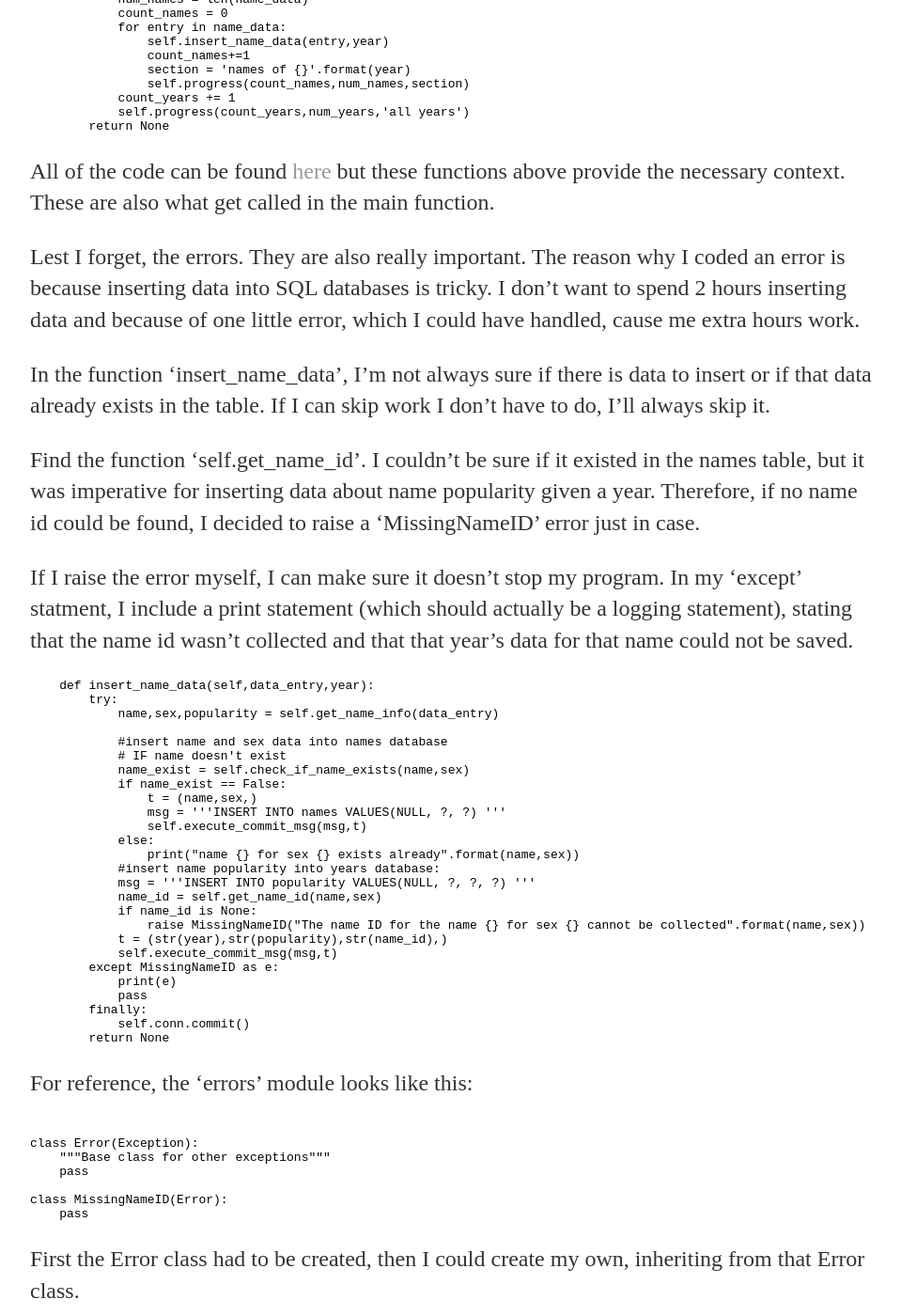
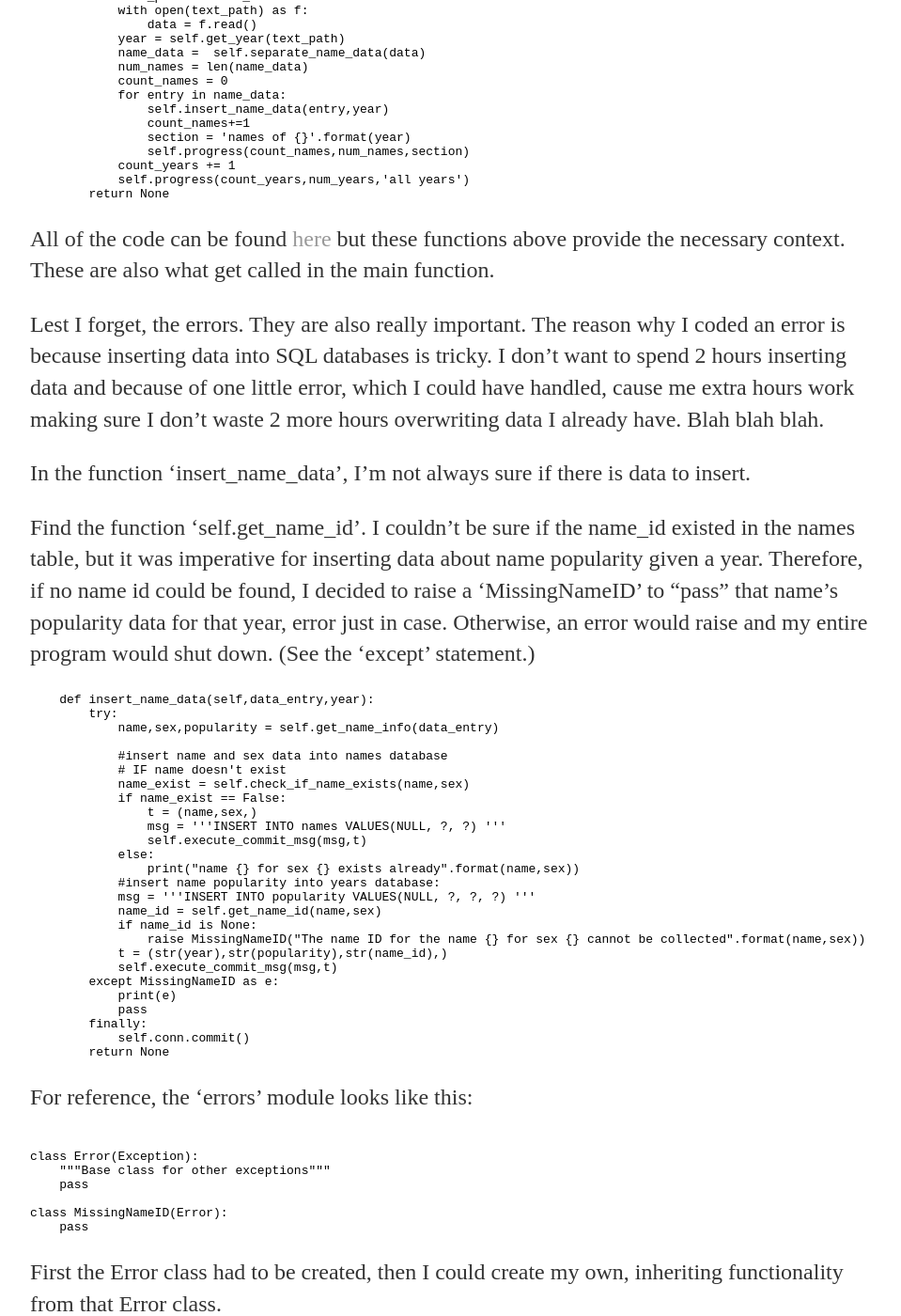
Before and after one commit to a-n-rose/a-n-rose.github.io, a Jekyll site: the page built from _posts/2018-11-05-updated-babyname-recommender.md, in a window 1280 px wide and 1400 px high, scrolled down 5741 px. Shown: the whole window at 94% size, without its empty margins (160-1119 px from the left). Built offline with Jekyll 4.4.1, drawn with Linux system fonts in a browser that asks for light colours; some of the changed text lies outside the part shown.

Commit message:
minor edits

````diff
--- a/_posts/2018-11-05-updated-babyname-recommender.md
+++ b/_posts/2018-11-05-updated-babyname-recommender.md
@@ -83,9 +88,9 @@
 ```
 Yes, that means that my shell/screen is just full of lines like that above but... it helps me stay sane. It's on my ToDo list to improve. Don't judge.
 
-3)
+3) **Simplify functionality**
 
-**Simplify functionality**. I'll be the first to admit it: it is fun to squeeze in as much functionality into one function. But it is a deep pimple to squeeze out if anything goes wrong. If you see your code exceeding 5 indendtations, seperate it into separate functions. That way your code is more understandable for others and yourself and you can also more easily apply unittesting if you so please.
+I'll be the first to admit it: it is fun to squeeze in as much functionality into one function. But it is a deep pimple to squeeze out if anything goes wrong. If you see your code exceeding 5 indendtations, seperate it into separate functions. That way your code is more understandable for others and yourself and you can also more easily apply unittesting if you so please.
 
 ## My code:
 
@@ -97,10 +102,9 @@
 
 3) error module that holds any errors that I raise.
 
-I can put out there the simpler modules:
-The main module (as of this writing called 'database_setup.py')
+First, the main module, as of this writing called 'database_setup.py'.
 
-Notice the 'try statment' and in general how nice and simple this is.
+Notice the 'try statment' and that in general it looks nice and simple.
 ```
 import sqlite3
 import traceback
@@ -122,9 +126,9 @@
             bn.conn.close()
 ```
 
-This code imports the more complicated, meaty module: 'data_prep_babyname', which is saved as data_prep_babyname.py.
+This code imports the more complicated, meaty class 'Setup_Name_DB' from the module 'data_prep_babyname.py'.
 
-That code I will break down first.
+I will break down the code in 'data_prep_babyname.py'.
 
 It defines a class called 'Setup_Name_DB'. This class is initiated with a database name. It is programmed to search for text files and extract the data contained in them and save to an SQL database.
 
@@ -205,13 +209,11 @@
 ```
 All of the code can be found <a href="https://github.com/a-n-rose/recommendation-systems-python/blob/master/babyname_recommender/data_prep_babyname.py">here</a> but these functions above provide the necessary context. These are also what get called in the main function.
 
-Lest I forget, the errors. They are also really important. The reason why I coded an error is because inserting data into SQL databases is tricky. I don't want to spend 2 hours inserting data and because of one little error, which I could have handled, cause me extra hours work.
+Lest I forget, the errors. They are also really important. The reason why I coded an error is because inserting data into SQL databases is tricky. I don't want to spend 2 hours inserting data and because of one little error, which I could have handled, cause me extra hours work making sure I don't waste 2 more hours overwriting data I already have. Blah blah blah.
 
-In the function 'insert_name_data', I'm not always sure if there is data to insert or if that data already exists in the table. If I can skip work I don't have to do, I'll always skip it.
+In the function 'insert_name_data', I'm not always sure if there is data to insert.
 
-Find the function 'self.get_name_id'. I couldn't be sure if it existed in the names table, but it was imperative for inserting data about name popularity given a year. Therefore, if no name id could be found, I decided to raise a 'MissingNameID' error just in case.
-
-If I raise the error myself, I can make sure it doesn't stop my program. In my 'except' statment, I include a print statement (which should actually be a logging statement), stating that the name id wasn't collected and that that year's data for that name could not be saved.
+Find the function 'self.get_name_id'. I couldn't be sure if the name_id existed in the names table, but it was imperative for inserting data about name popularity given a year. Therefore, if no name id could be found, I decided to raise a 'MissingNameID' to "pass" that name's popularity data for that year, error just in case. Otherwise, an error would raise and my entire program would shut down. (See the 'except' statement.)
 
 ```
     def insert_name_data(self,data_entry,year):
@@ -252,11 +254,11 @@
 class MissingNameID(Error):
     pass
 ```
-First the Error class had to be created, then I could create my own, inheriting from that Error class.
+First the Error class had to be created, then I could create my own, inheriting functionality from that Error class.
 
 ## Next Steps
 
-I have only inserted part of the data into the SQL database. Therefore currently I am still working on that.
+I have only inserted part of the data into the SQL database and see it is taking a while, just for 3 years. Therefore currently I am still working on that and wondering if I could scratch the for loop without killing my sweet, harmless computer... (but I might kill it for being so slow....)
 
 In addition I am brainstorming all the kinds of features I can create in order to improve my recommendation system.
 
````
Also changed, not shown: other parts of _posts/2018-11-05-updated-babyname-recommender.md (+15 -10 lines).
